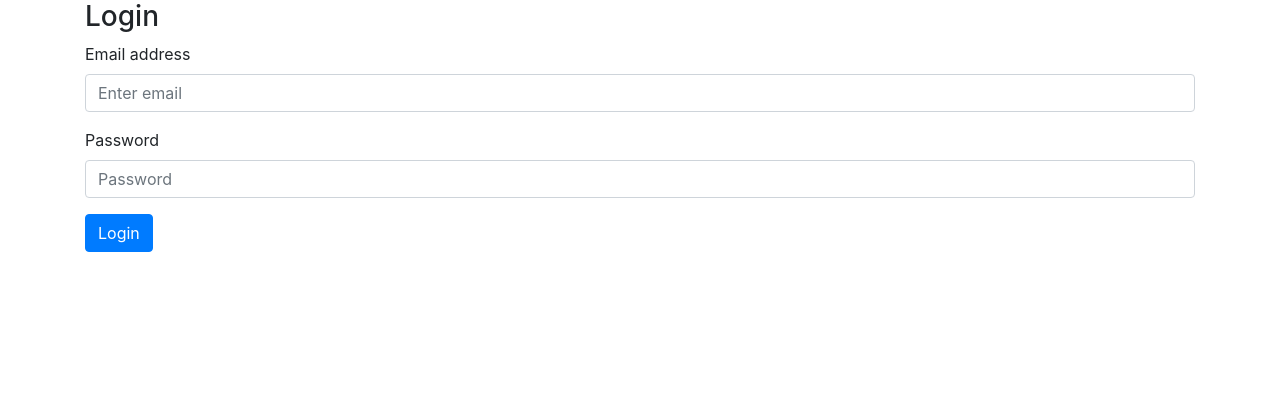
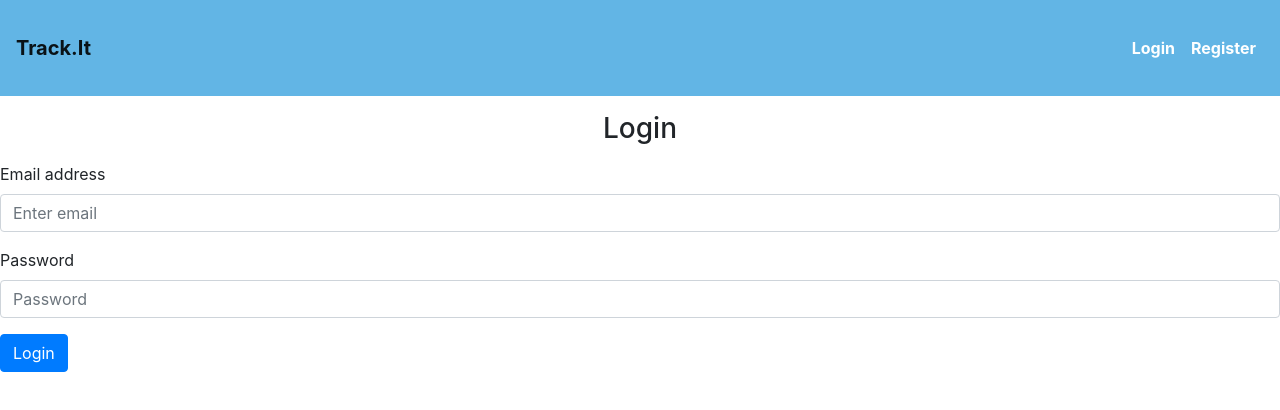
Before and after one commit to oloomoses/workout-tracker-client, a React (Create React App) app: page /login in a window 1280 px wide. Shown: the top 410 px of the page. Built offline with nearby package versions, Linux system fonts and the light colour scheme.

Commit message:
Create and Add styling for the Navigation component

```diff
--- a/src/App.js
+++ b/src/App.js
@@ -1,21 +1,23 @@
 import './App.css';
 import { BrowserRouter as Router, Route, Switch } from 'react-router-dom';
-import { Container } from 'react-bootstrap';
 import LoginContainer from './container/LoginContainer';
 import RegisterContainer from './container/RegisterContainer';
 import WorkoutContainer from './container/WorkoutContainer';
+import Navigation from './components/Navigation';
 
 function App() {
   return (
-    <Container>
+    <div>
       <Router>
+        <Navigation />
+
         <Switch>
-          <Route path="/login" component={LoginContainer} />
-          <Route path="/register" component={RegisterContainer} />
-          <Route path="/workouts" component={WorkoutContainer} />
+          <Route exact path="/login" component={LoginContainer} />
+          <Route exact path="/register" component={RegisterContainer} />
+          <Route exact path="/workouts" component={WorkoutContainer} />
         </Switch>
       </Router>
-    </Container>
+    </div>
   );
 }
 
--- a/src/components/Login.js
+++ b/src/components/Login.js
@@ -3,7 +3,7 @@ import { Form, Button } from 'react-bootstrap';
 
 const Login = () => (
   <div>
-    <h3>Login</h3>
+    <h3 className="text-center my-3">Login</h3>
     <Form>
       <Form.Group controlId="formBasicEmail">
         <Form.Label>Email address</Form.Label>
--- /dev/null
+++ b/src/components/Navigation.js
@@ -0,0 +1,25 @@
+import React from 'react';
+import { Link } from 'react-router-dom';
+import {
+  Navbar, Nav,
+} from 'react-bootstrap';
+
+const Navigation = () => (
+  <div>
+    <Navbar className="bg-custom justify-content-between">
+      <Navbar.Brand href="/">Track.It</Navbar.Brand>
+
+      <Nav className="">
+        <li className="nav-item">
+          <Link className="nav-link" to="/login">Login</Link>
+        </li>
+        <li className="nav-item">
+          <Link className="nav-link" to="/register">Register</Link>
+        </li>
+
+      </Nav>
+    </Navbar>
+  </div>
+);
+
+export default Navigation;
--- a/src/components/Register.js
+++ b/src/components/Register.js
@@ -23,7 +23,7 @@ const Register = ({ submission }) => {
 
   return (
     <div>
-      <h3>Register</h3>
+      <h3 className="text-center my-3">Register</h3>
       <Form onSubmit={handleSubmit}>
         <Form.Group controlId="formBasicEmail">
           <Form.Label>Username</Form.Label>
--- a/src/index.css
+++ b/src/index.css
@@ -11,3 +11,13 @@ code {
   font-family: source-code-pro, Menlo, Monaco, Consolas, 'Courier New',
     monospace;
 }
+
+.bg-custom {
+  background-color: #62B5E5;
+  height: 6rem;
+  font-weight: bold;
+}
+
+.nav-link {
+  color: #fff !important;
+}
```
